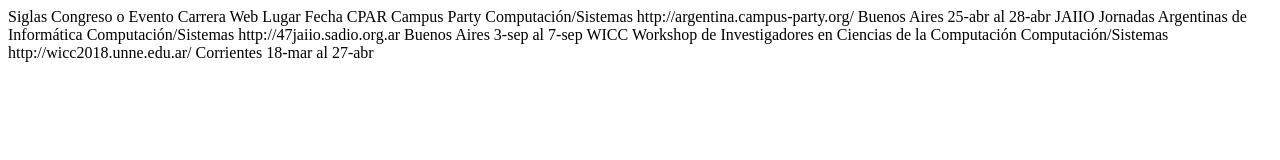
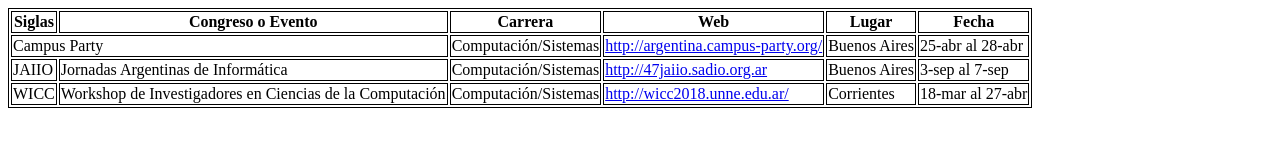
Before and after one commit to UCC-LabCompu2/ejercicios2023-francocaste2705, a plain HTML site: page Ejercicios-HTML/ej_tablas.html in a window 1280 px wide. Drawn offline with Linux system fonts and the light colour scheme.

Commit message:
ej tabla
xd

```diff
--- a/Ejercicios-HTML/ej_tablas.html
+++ b/Ejercicios-HTML/ej_tablas.html
@@ -16,32 +16,44 @@
 <!--Como campus party y Jaiio comparten el mismo lugar, unifique las celdas que contienen 'Buenos Aires'-->
 <body>
 
-Siglas
-Congreso o Evento
-Carrera
-Web
-Lugar
-Fecha
+<table>
 
-CPAR
-Campus Party
-Computación/Sistemas
-http://argentina.campus-party.org/
-Buenos Aires
-25-abr al 28-abr
+    <thead>
+    <th>Siglas</th>
+    <th>Congreso o Evento</th>
+    <th>Carrera</th>
+    <th>Web</th>
+    <th>Lugar</th>
+    <th>Fecha</th>
+    </thead>
+    </thead>
+    <tbody>
+    <tr>
+        <td colspan="2">Campus Party</td>
+        <td>Computación/Sistemas</td>
+        <td><a href="http://argentina.campus-party.org/" target="_blank">http://argentina.campus-party.org/</a></td>
+        <td>Buenos Aires</td>
+        <td>25-abr al 28-abr</td>
+    </tr>
 
-JAIIO
-Jornadas Argentinas de Informática
-Computación/Sistemas
-http://47jaiio.sadio.org.ar
-Buenos Aires
-3-sep al 7-sep
+    <tr>
+        <td>JAIIO</td>
+        <td>Jornadas Argentinas de Informática</td>
+        <td>Computación/Sistemas</td>
+        <td><a href="http://47jaiio.sadio.org.ar" target="_blank">http://47jaiio.sadio.org.ar</a> </td>
+        <td>Buenos Aires</td>
+        <td>3-sep al 7-sep</td>
+    </tr>
 
-WICC
-Workshop de Investigadores en Ciencias de la Computación
-Computación/Sistemas
-http://wicc2018.unne.edu.ar/
-Corrientes
-18-mar al 27-abr
+    <tr>
+        <td>WICC</td>
+        <td>Workshop de Investigadores en Ciencias de la Computación</td>
+        <td>Computación/Sistemas</td>
+        <td><a href="http://wicc2018.unne.edu.ar/" target="_blank">http://wicc2018.unne.edu.ar/</a> </td>
+        <td>Corrientes</td>
+        <td>18-mar al 27-abr</td>
+    </tr>
+    </tbody>
+</table>
 </body>
 </html>
```
